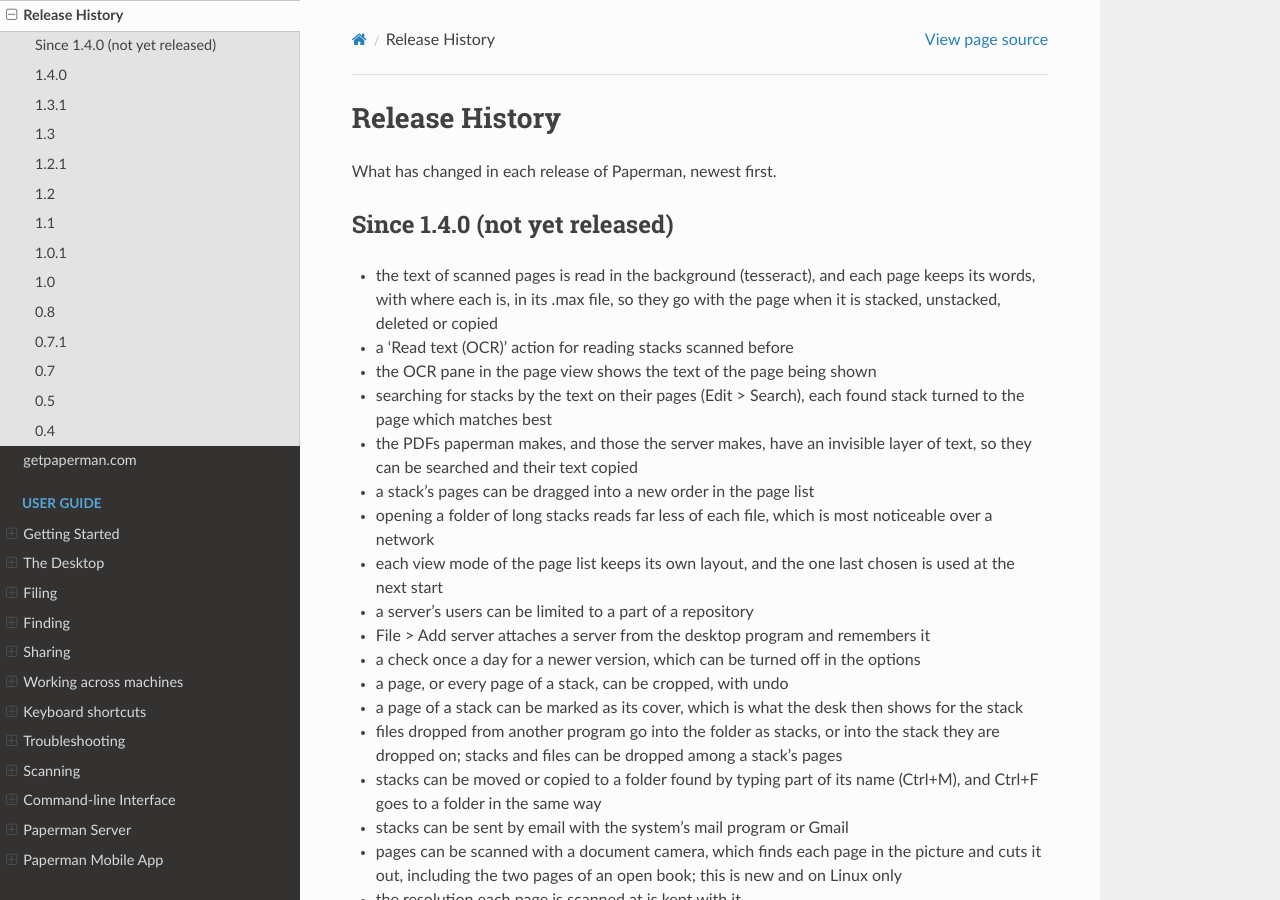
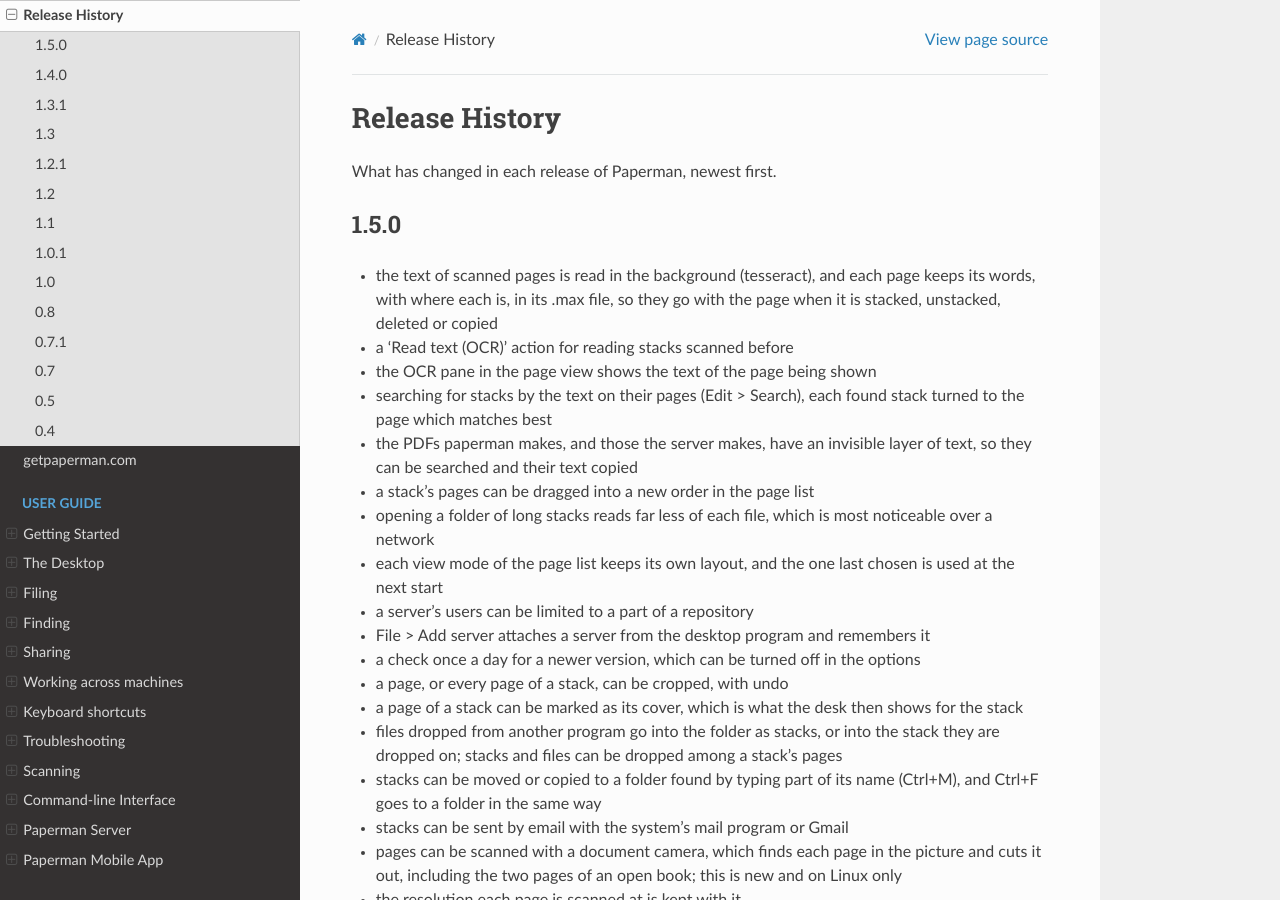
Before and after one commit to sjg20/paperman, a Sphinx documentation site: the page built from doc/history.rst, in a window 1280 px wide and 900 px high. Built offline with Sphinx 7.4.7 and the Read the Docs theme 3.1.0, drawn with Linux system fonts in a browser that asks for light colours.

Commit message:
Release 1.5.0
Much has changed since 1.4.0: reading and searching the text of pages,
cropping and covers, dropped files, email, scanning with a camera, new
icons and a great deal of work on servers.

Set the version to 1.5.0 in config.h and the Debian changelog, with a
summary of the changes there, and give the changes in the release
history their heading.

Co-developed-by: Claude Fable 5.2 <noreply@anthropic.com>
Claude-Session: https://claude.ai/code/session_01BxfLL7T8McSpFMMxYekitE

```diff
--- a/doc/history.rst
+++ b/doc/history.rst
@@ -3,8 +3,8 @@ Release History
 
 What has changed in each release of Paperman, newest first.
 
-Since 1.4.0 (not yet released)
-------------------------------
+1.5.0
+-----
 
 - the text of scanned pages is read in the background (tesseract), and each
   page keeps its words, with where each is, in its .max file, so they go
```
Also changed, not shown: 3 other files.
